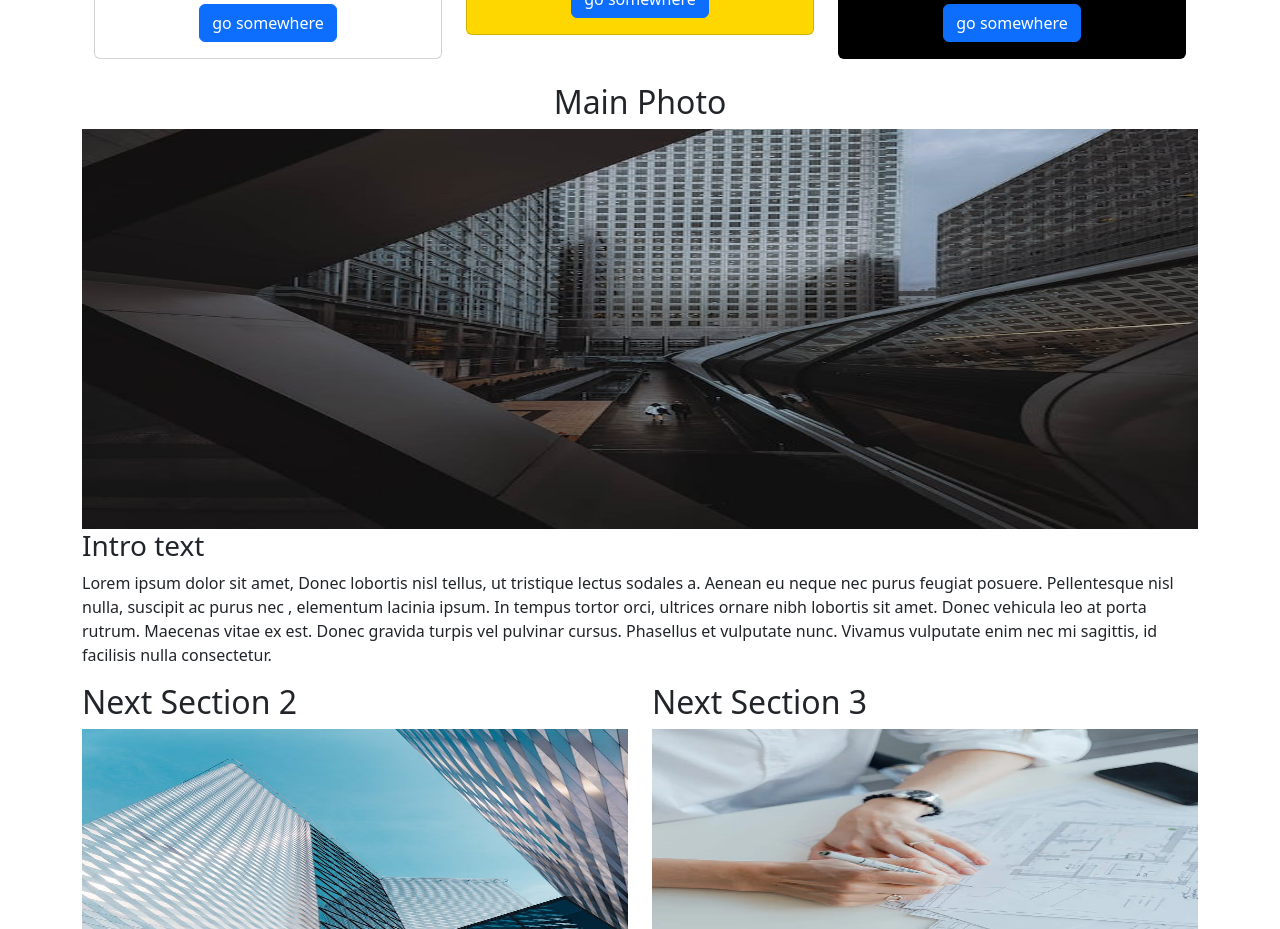
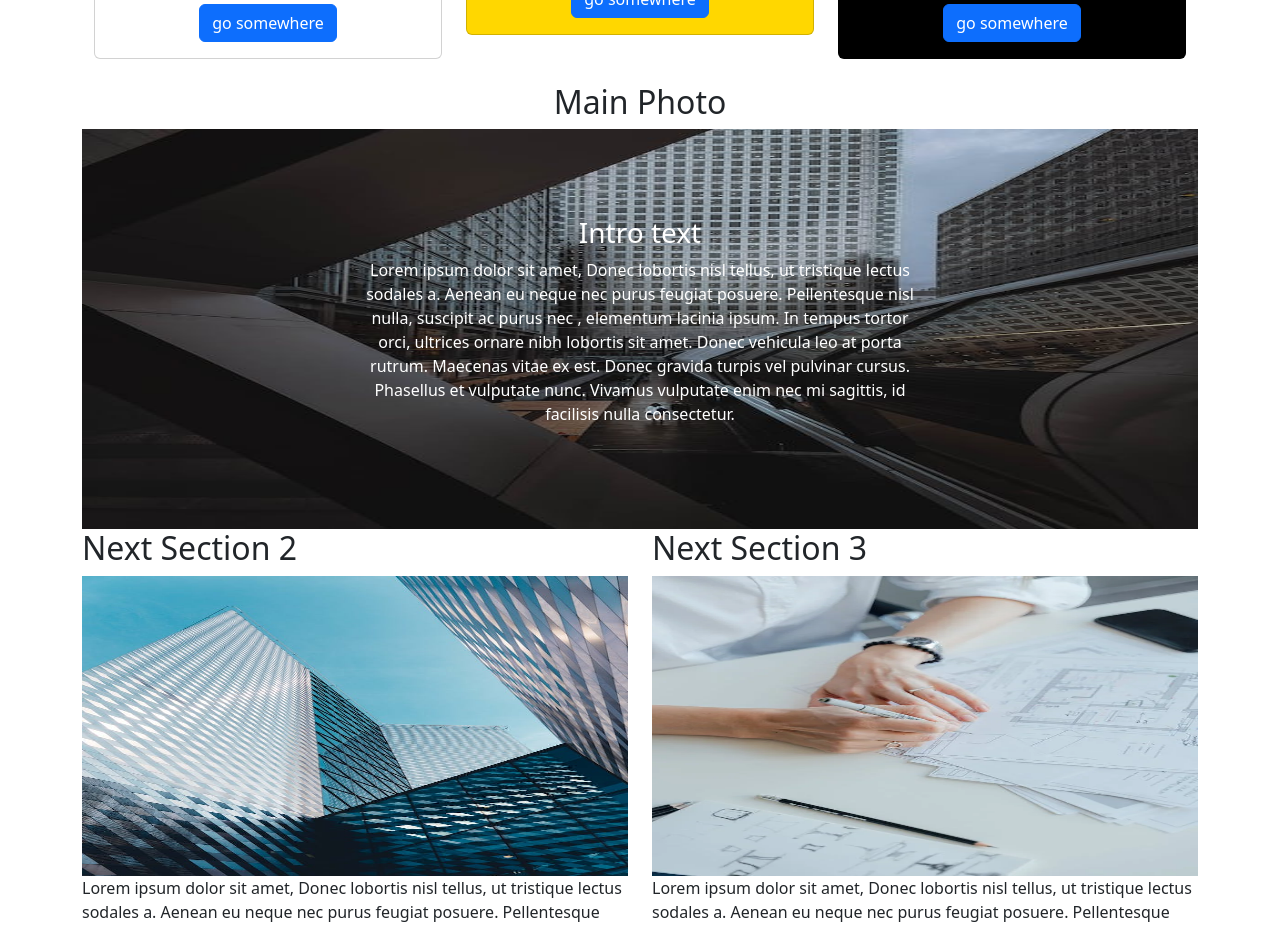
Before and after one commit to dkzanz1/The-Aldgate-Project-main, a React (Create React App) app: page / in a window 1280 px wide. Shown: the part 1320-2249 px from the top of the page. Built offline with nearby package versions, Linux system fonts and the light colour scheme.

Commit message:
centered text on about us section

```diff
--- a/src/App.js
+++ b/src/App.js
@@ -29,18 +29,18 @@ function App() {
             <Row >
               <Col>
                 <h2 className="text-center">Main Photo</h2>
-                <Col>
+                <div className=" position-relative text-center">
                     <Image src="../images/building-in-london.jpeg"
                     className="column"
                     alt=""
                     height="400px"
                     width="100%"
                     />
-                    <div className="column">
-                      <h3 text-align="center">Intro text</h3>
+                    <div className="position-absolute top-50 start-50 translate-middle" style = {{ color: 'white' }} >
+                      <h3>Intro text</h3>
                       <TextMaker />
                     </div>
-                </Col>
+                </div>
               </Col>
             </Row>
 
```
